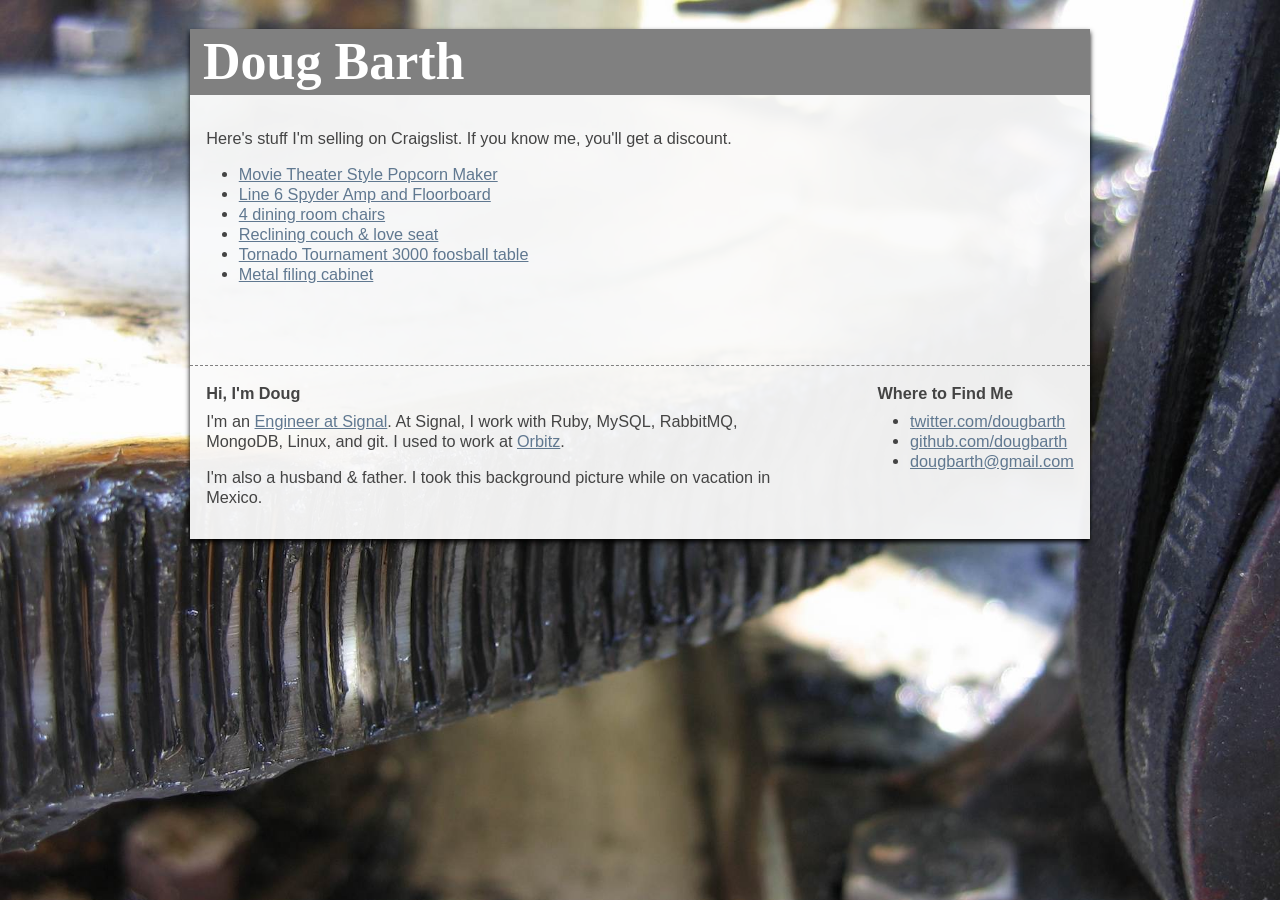
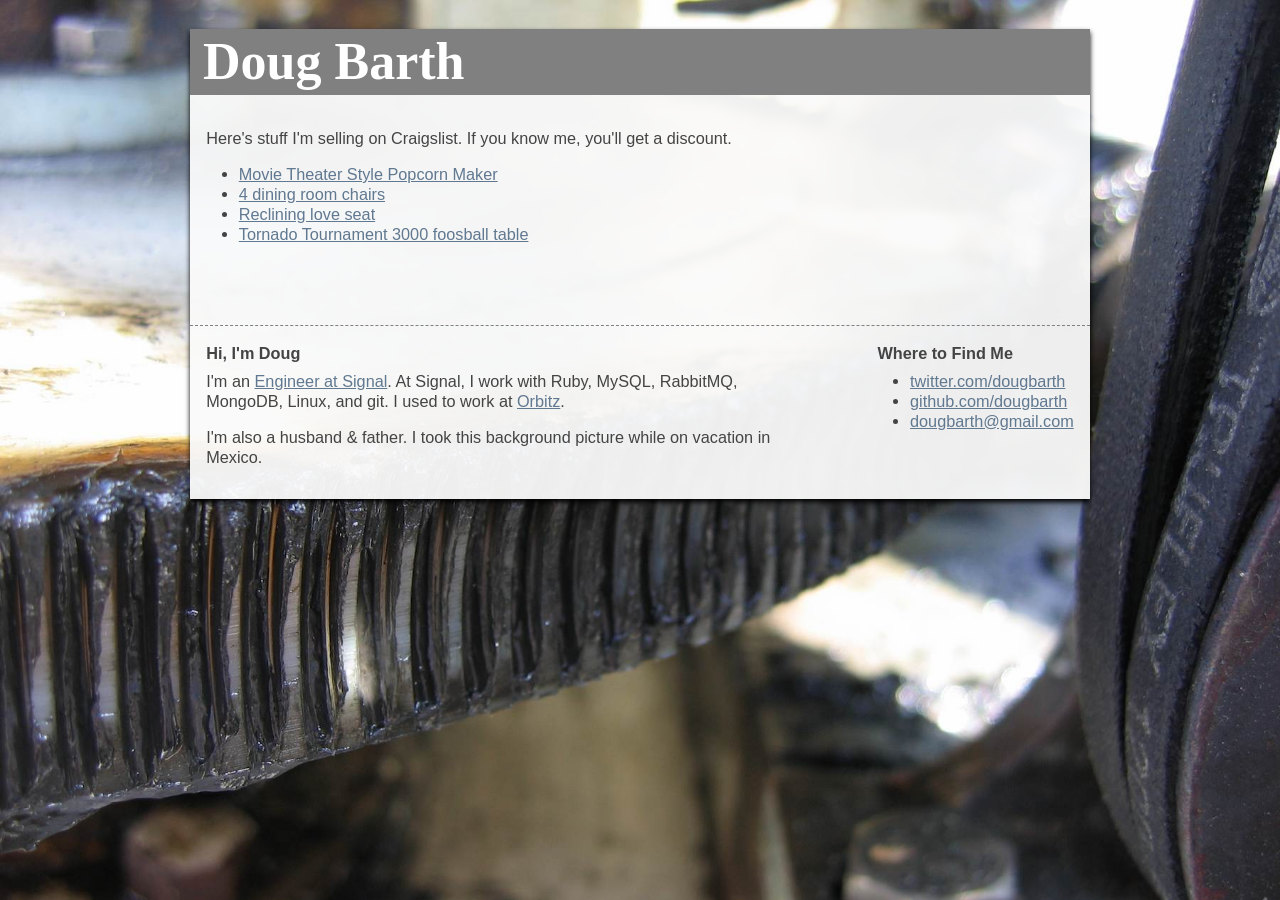
Before and after one commit to dougbarth/dougbarth.github.com, a Jekyll site: the page built from craigslist.html, in a window 1280 px wide. Built offline with Jekyll 4.4.1, drawn with Linux system fonts in a browser that asks for light colours; nearby versions of some CDN libraries; some web fonts are replaced.

Commit message:
Updating Craigslist listings.

```diff
--- a/craigslist.html
+++ b/craigslist.html
@@ -6,9 +6,7 @@ layout: default
 
 <ul>
   <li><a href="http://chicago.craigslist.org/wcl/hsh/3296791995.html">Movie Theater Style Popcorn Maker</a></li>
-  <li><a href="http://chicago.craigslist.org/wcl/msg/3296864109.html">Line 6 Spyder Amp and Floorboard</a></li>
-  <li><a href="http://chicago.craigslist.org/wcl/fuo/3296843420.html">4 dining room chairs</a></li>
-  <li><a href="http://chicago.craigslist.org/wcl/fuo/3296835334.html">Reclining couch & love seat</a></li>
+  <li><a href="http://chicago.craigslist.org/wcl/fuo/3305105915.html">4 dining room chairs</a></li>
+  <li><a href="http://chicago.craigslist.org/wcl/fuo/3303769993.html">Reclining love seat</a></li>
   <li><a href="http://chicago.craigslist.org/wcl/tag/3296807943.html">Tornado Tournament 3000 foosball table</a></li>
-  <li><a href="http://chicago.craigslist.org/wcl/fuo/3296778687.html">Metal filing cabinet</a></li>
 </ul>
```
